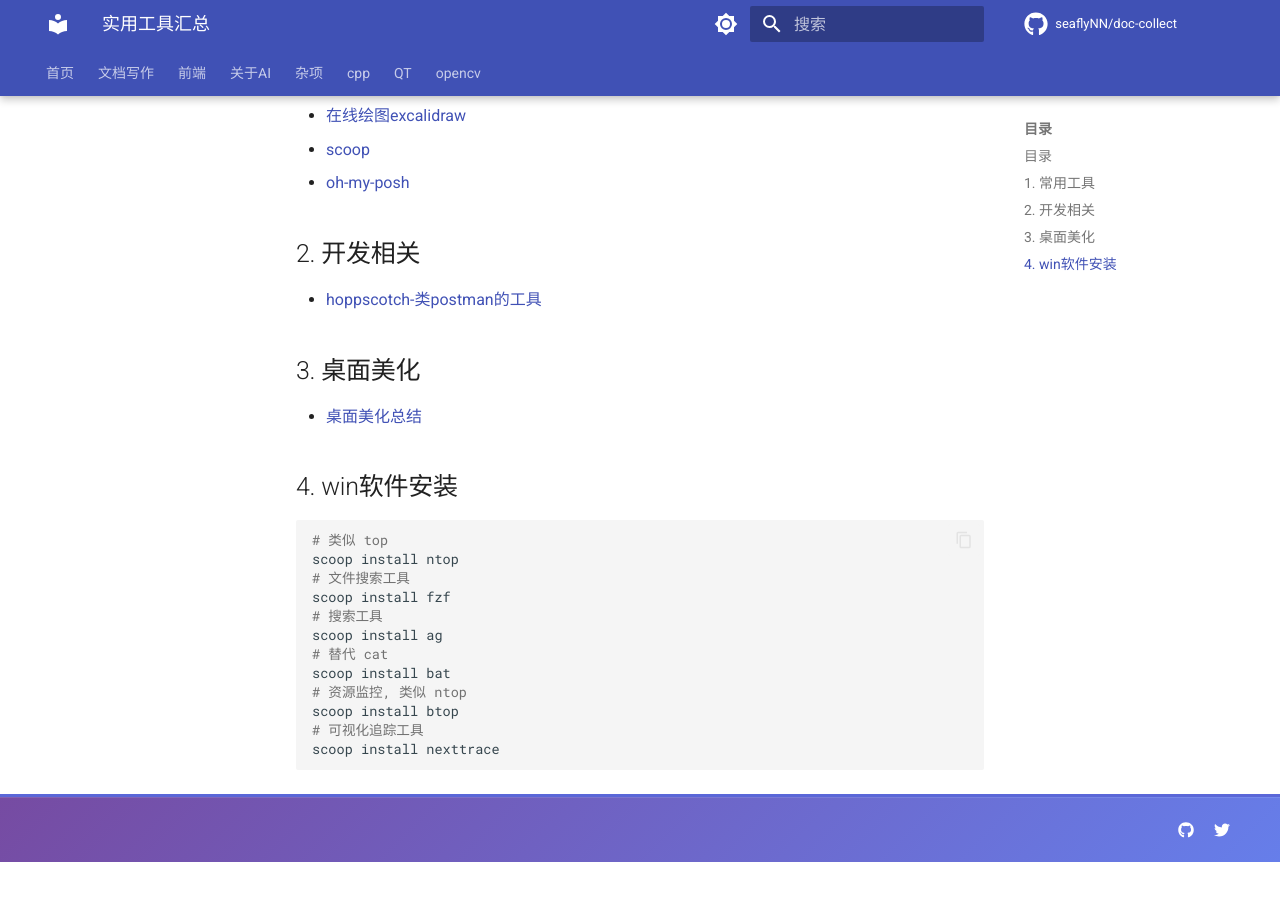
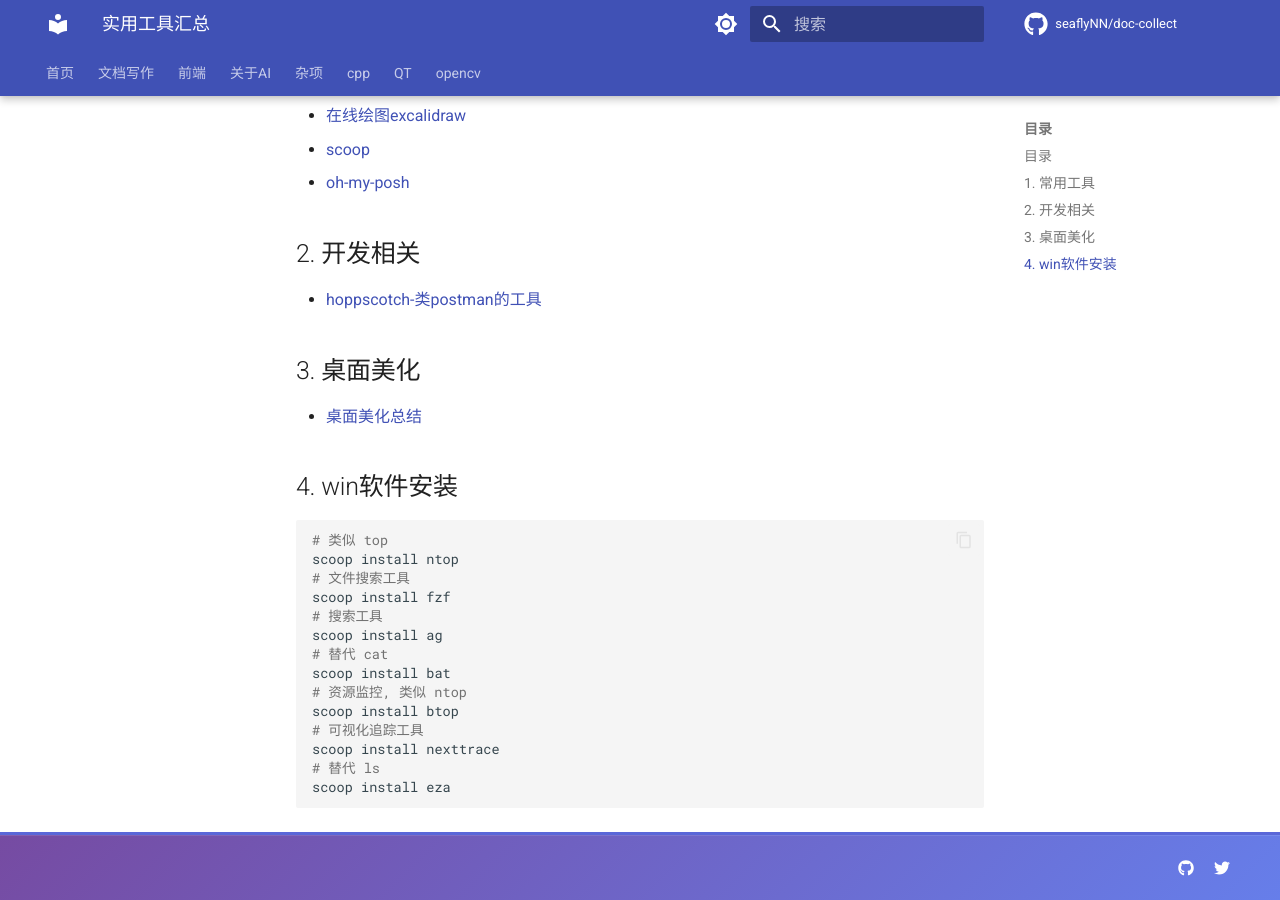
Before and after one commit to seaflyNN/doc-collect, an MkDocs documentation site: the page built from docs/杂项/实用工具汇总.md, in a window 1280 px wide and 900 px high, scrolled down 863 px. Built offline with MkDocs 1.6.1 and Material for MkDocs 9.7.7, drawn with Linux system fonts in a browser that asks for light colours; comment, search, counter and statistics services are not loaded; before the commit the page ends 1725 px from its top, so only the background shows below that.

Commit message:
新增替代 ls 的工具 eza 安装说明，提升用户在命令行操作中的灵活性和便利性。

````diff
--- a/docs/杂项/实用工具汇总.md
+++ b/docs/杂项/实用工具汇总.md
@@ -49,5 +49,6 @@ scoop install bat
 scoop install btop
 # 可视化追踪工具
 scoop install nexttrace
-
+# 替代 ls
+scoop install eza
 ```
````
